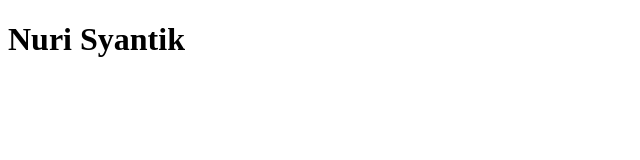
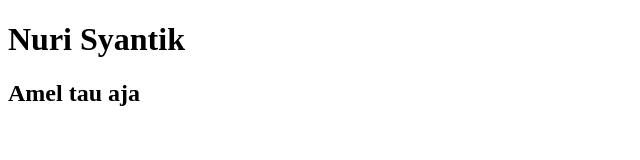
Before and after one commit to nurianti/nuri_blog, a plain HTML site: page index.html in a window 1280 px wide. Shown: the whole page, without its empty margins (0-640 px from the left). Drawn offline with Linux system fonts and the light colour scheme.

Commit message:
Menambahkan heading 2

```diff
--- a/index.html
+++ b/index.html
@@ -8,5 +8,6 @@
 </head>
 <body>
     <h1>Nuri Syantik</h1>
+    <h2>Amel tau aja</h2>
 </body>
 </html>
```
